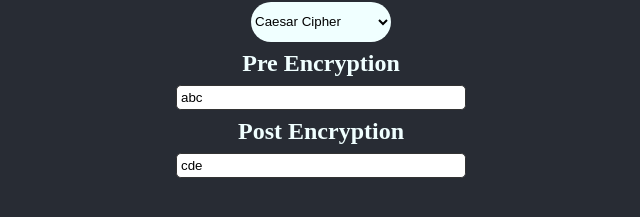
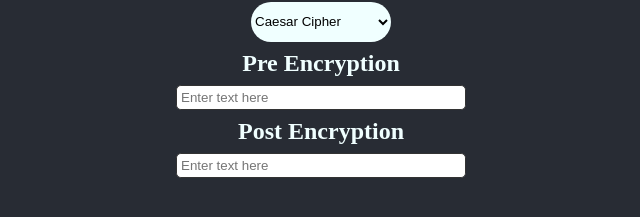
Before and after one commit to adaapp/sqa-nov-2021-team2, a React (Create React App) app in the folder sqa-app/: page / in a window 1280 px wide. Shown: the part 361-578 px from the top of the page, without its empty margins (319-959 px from the left). Built offline with nearby package versions, Linux system fonts and the light colour scheme.

Commit message:
Users can now switch cipher type and retain entered text

```diff
--- a/sqa-app/src/App.js
+++ b/sqa-app/src/App.js
@@ -5,13 +5,13 @@ import {useEffect, useState} from "react";
 import CaesarCipher from "./CipherLogic/CaesarCipher";
 
 function App() {
-    const [cipherType, setCipherType] = useState("Cipher1");
-    const [cipherString, setCipherString] = useState("abc");
+    const [cipherType, setCipherType] = useState("caesar");
+    const [cipherString, setCipherString] = useState("");
     const [cipherInString, setCipherInString] = useState(true)
 
     let preEncryptionText, postEncryptionText;
 
-    if (cipherType === "Cipher1") {
+    if (cipherType === "caesar") {
         if (cipherInString) {
             preEncryptionText = cipherString;
             postEncryptionText = CaesarCipher(cipherString, 2);
@@ -19,11 +19,9 @@ function App() {
             postEncryptionText = cipherString;
             preEncryptionText = CaesarCipher(cipherString, -Math.abs(2));
         }
-    } else {
-        preEncryptionText = "INVALID";
-        postEncryptionText = "INVALID";
+    }else if (cipherType === "vigenere") {
+
     }
-
 
     useEffect(() => {
         //TODO Add code to rerun logic upon cipher change
--- a/sqa-app/src/components/CipherType.js
+++ b/sqa-app/src/components/CipherType.js
@@ -9,11 +9,11 @@ export default function cipherType(props) {
     return (
         <div>
             <select value={selectedType} onChange={onChangeType}>
-                <option value={"Cipher1"}>
+                <option value={"caesar"}>
                     Caesar Cipher
                 </option>
-                <option value={"Cipher2"}>
-                    Cipher 2
+                <option value={"vigenere"}>
+                    Vigenere Cipher
                 </option>
                 <option value={"Cipher3"}>
                     Cipher 3
```
